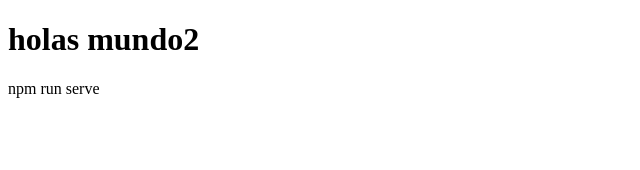
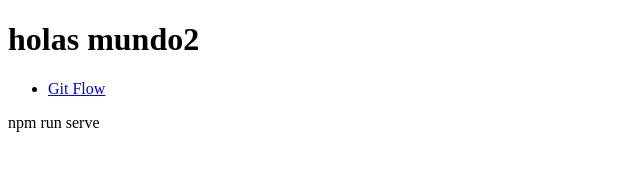
Before and after one commit to AntonioCorona-700/proyecto_git_library, a website: page public/index.html in a window 1280 px wide. Shown: the whole page, without its empty margins (0-640 px from the left). Drawn offline with Linux system fonts and the light colour scheme.

Commit message:
first proof

```diff
--- a/public/index.html
+++ b/public/index.html
@@ -9,6 +9,10 @@
 <body>
     <h1>holas mundo2</h1>
 </body>
+<ul>
+    <li><a href="https://www.atlassian.com/es/git/tutorials/comparing-workflows/gitflow-workflow#:~:text=%C2%BFQu%C3%A9%20es%20Gitflow%3F,vez%20y%20quien%20lo%20populariz%C3%B3.">
+        Git Flow
+    </a></li>
+  </ul>
+  npm run serve
 </html>
-
-npm run serve
```
